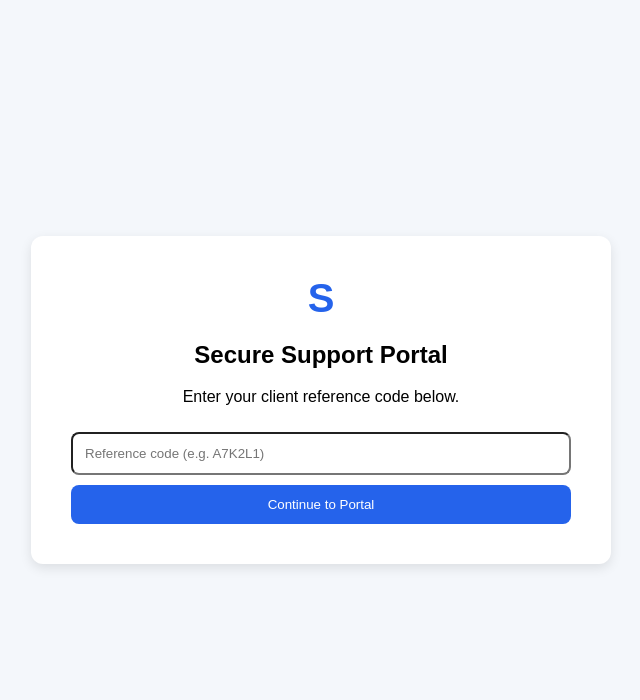
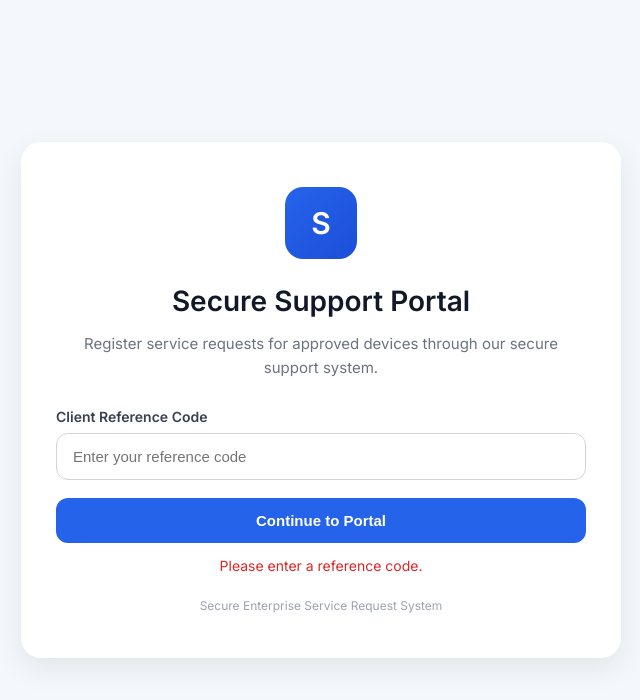
Before and after one commit to ritikjaiswal440/supportavd, a plain HTML site: page index.html in a window 1280 px wide. Both pictures are taken after a click on the button "Continue to Portal". Shown: the whole page, without its empty margins (319-959 px from the left). Drawn offline with Linux system fonts and the light colour scheme.

Commit message:
Update index.html

```diff
--- a/index.html
+++ b/index.html
@@ -1,88 +1,71 @@
 <!DOCTYPE html>
 <html lang="en">
+<head>
+    <meta charset="UTF-8">
+    <meta name="viewport" content="width=device-width, initial-scale=1.0">
+    <title>Secure Support Portal</title>
+    <link rel="stylesheet" href="css/styles.css">
+    <link href="https://fonts.googleapis.com/css2?family=Inter:wght@400;500;600&display=swap" rel="stylesheet">
+</head>
+<body>
+    <div class="page-wrapper">
+        <main class="app-main">
 
-<head>
-    <meta charset="UTF-8" />
-    <meta name="viewport" content="width=device-width, initial-scale=1.0" />
-    <title>Secure Support Portal</title>
-    <style>
-        /* Add your CSS styles from earlier here */
-        body {
-            font-family: Arial, sans-serif;
-            background: #f4f7fb;
-            display: flex;
-            align-items: center;
-            justify-content: center;
-            min-height: 100vh;
-            margin: 0;
-        }
+            <div class="card" id="authView">
+                <div class="logo">S</div>
+                <h1>Secure Support Portal</h1>
+                <p>Register service requests for approved devices through our secure support system.</p>
 
-        .card {
-            background: #fff;
-            padding: 40px;
-            border-radius: 12px;
-            box-shadow: 0 4px 12px rgba(0, 0, 0, 0.1);
-            width: 100%;
-            max-width: 500px;
-            text-align: center;
-        }
+                <div class="input-group">
+                    <label for="clientCode">Client Reference Code</label>
+                    <input type="text" id="clientCode" placeholder="Enter your reference code" autocomplete="off">
+                </div>
 
-        .hidden {
-            display: none !important;
-        }
+                <button class="btn btn-primary" id="authBtn" onclick="handleAuth()">Continue to Portal</button>
+                <div class="error-text hidden" id="authError"></div>
+                <div class="footer">Secure Enterprise Service Request System</div>
+            </div>
 
-        input,
-        button {
-            width: 100%;
-            padding: 12px;
-            margin-top: 10px;
-            border-radius: 8px;
-            box-sizing: border-box;
-        }
+            <div class="card hidden" id="formView">
+                <h2>Service Request Form</h2>
+                <div class="company-display" id="companyDisplay"></div>
 
-        button {
-            background: #2563eb;
-            color: white;
-            border: none;
-            cursor: pointer;
-        }
+                <div class="grid-2">
+                    <div class="input-group">
+                        <label>Requester Name *</label>
+                        <input type="text" id="reqName" required>
+                    </div>
+                    <div class="input-group">
+                        <label>Work Email *</label>
+                        <input type="email" id="reqEmail" required>
+                    </div>
+                </div>
 
-        .error {
-            color: red;
-            margin-top: 10px;
-            display: none;
-        }
-    </style>
-</head>
+                <div class="grid-2">
+                    <div class="input-group">
+                        <label>Location *</label>
+                        <input type="text" id="reqLocation" required>
+                    </div>
+                    <div class="input-group">
+                        <label>Room Name *</label>
+                        <input type="text" id="reqRoom" required>
+                    </div>
+                </div>
 
-<body>
+                <button class="btn btn-primary" id="submitBtn" onclick="submitForm()">Submit Request</button>
+            </div>
 
-    <div class="card" id="authView">
-        <div style="font-size: 40px; font-weight: bold; color: #2563eb;">S</div>
-        <h2>Secure Support Portal</h2>
-        <p>Enter your client reference code below.</p>
-        <input type="text" id="clientCode" placeholder="Reference code (e.g. A7K2L1)">
-        <button onclick="handleAuth()" id="authBtn">Continue to Portal</button>
-        <div class="error" id="authError">Invalid code. Please try again.</div>
-    </div>
+            <div class="card hidden" id="successView" style="text-align: center;">
+                <div class="logo" style="background: #10B981;">✓</div>
+                <h2>Request Submitted</h2>
+                <p>Your reference number is:</p>
+                <div class="request-id-display" id="reqIdDisplay"></div>
+                <button class="btn btn-secondary" style="margin-top:20px;" onclick="window.location.reload()">Submit Another Request</button>
+            </div>
 
-    <div class="card hidden" id="formView">
-        <h2>Submit Request</h2>
-        <h4 id="companyDisplay" style="color:#2563eb;"></h4>
-
-        <input type="text" id="reqName" placeholder="Your Name" required>
-        <input type="email" id="reqEmail" placeholder="Your Email" required>
-        <button onclick="submitForm()" id="submitBtn">Submit Request</button>
-        <div class="error" id="formError"></div>
-    </div>
-
-    <div class="card hidden" id="successView">
-        <h2>Success!</h2>
-        <p>Your Request ID is: <strong id="reqIdDisplay"></strong></p>
-        <button onclick="window.location.reload()">Submit Another</button>
+        </main>
     </div>
 
     <script src="js/app.js"></script>
 </body>
-
 </html>
```
